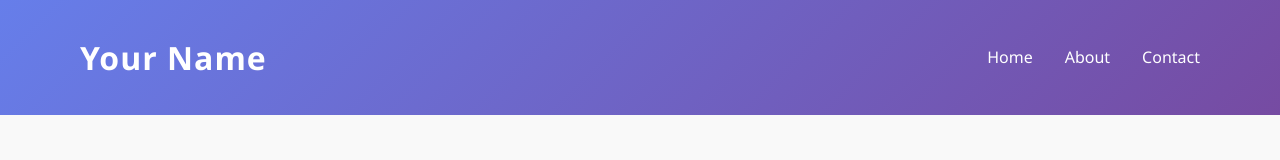
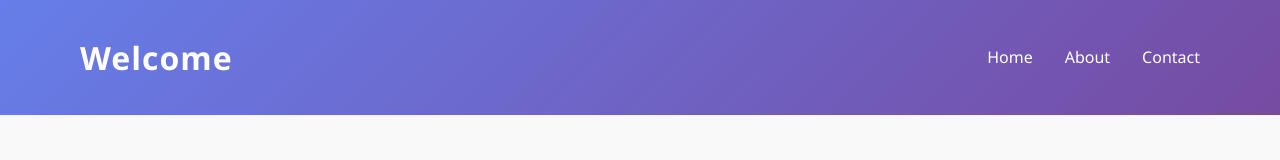
Before and after one commit to EfterFace/ErykWebsite.github.io, a plain HTML site: page projects.html in a window 1280 px wide. Shown: the top 160 px of the page. Drawn offline with Linux system fonts and the light colour scheme.

Commit message:
Update projects.html

```diff
--- a/projects.html
+++ b/projects.html
@@ -243,7 +243,7 @@
     <header>
         <div class="container">
             <div class="header-content">
-                <div class="logo">Your Name</div>
+                <div class="logo">Welcome</div>
                 <nav>
                     <ul>
                         <li><a href="index.html">Home</a></li>
```
